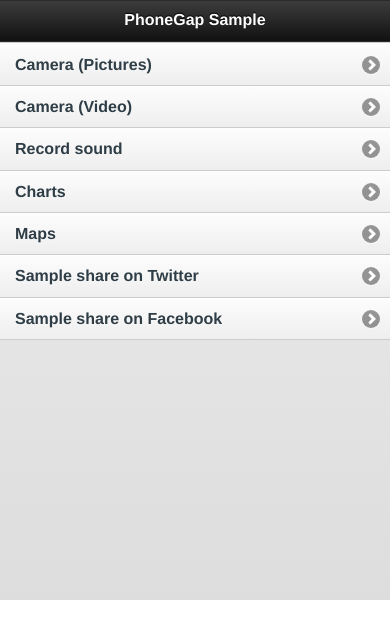
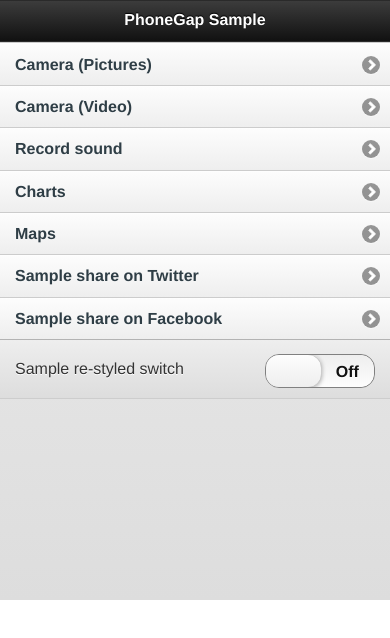
Before and after one commit to ActivityLtda/phonegapsample, a plain HTML site: page index.html in a window 390 px wide. Drawn offline with Linux system fonts and the light colour scheme; some packages are replaced by stand-ins of ours.

Commit message:
Add sample for re-style switch toggle

```diff
--- /dev/null
+++ b/assets/css/custom.css
@@ -0,0 +1,10 @@
+li.small label.ui-slider {
+  display: inline-block;
+  margin: 0.5em 0;
+}
+
+li.small div.ui-slider-switch {
+  float: right;
+  margin-right: 0;
+  width: 30%;
+}
--- a/index.html
+++ b/index.html
@@ -7,6 +7,7 @@
 
   <!-- Styles -->
   <link rel="stylesheet" href="assets/lib/jquery-mobile/jquery.mobile.min.css" />
+  <link rel="stylesheet" href="assets/css/custom.css" />
 
   <!-- Libs -->
   <script src="phonegap.js"></script>
@@ -42,6 +43,14 @@
 
         <li><a id="twitter" target="_blank" href="http://twitter.com/share?url=http://www.example.com/&amp;text=Sample tweet">Sample share on Twitter</a></li>
         <li><a id="facebook" target="_blank" href="http://www.facebook.com/sharer.php?u=http://www.example.com/&amp;t=Sample text">Sample share on Facebook</a></li>
+
+        <li data-role="fieldcontain" class="small">
+          <label for="slider2">Sample re-styled switch</label>
+          <select name="slider2" id="slider2" data-role="slider">
+            <option value="off">Off</option>
+            <option value="on">On</option>
+          </select>
+        </li>
       </ul>
 
       <script src="assets/js/index.js"></script>
```
